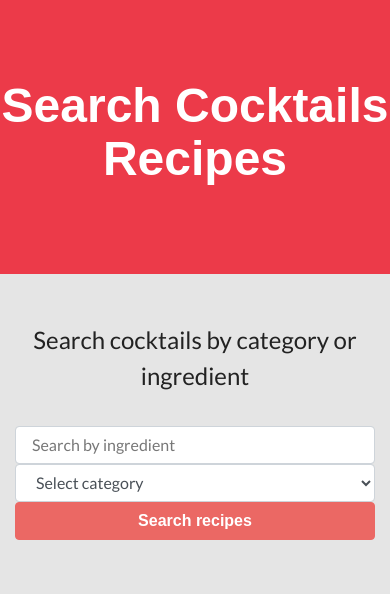
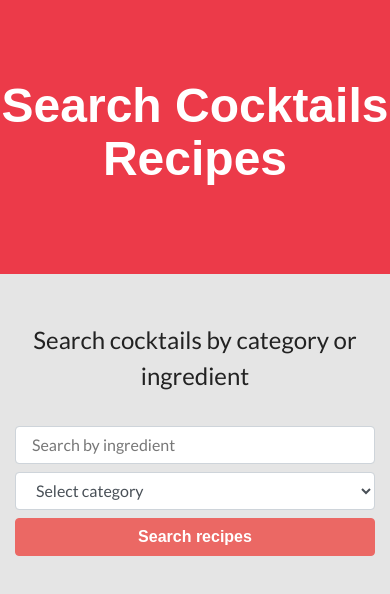
Before and after one commit to david-portilla/cocktails, a React (Create React App) app: page / in a window 390 px wide. Shown: the top 594 px of the page. Built offline with nearby package versions, Linux system fonts and the light colour scheme; no server answers; a web font is replaced by a local one.

Commit message:
adding context Categories

```diff
--- a/package.json
+++ b/package.json
@@ -6,6 +6,7 @@
     "@testing-library/jest-dom": "^5.11.10",
     "@testing-library/react": "^11.2.6",
     "@testing-library/user-event": "^12.8.3",
+    "axios": "^0.21.1",
     "react": "^17.0.2",
     "react-dom": "^17.0.2",
     "react-scripts": "^4.0.3",
--- a/src/App.js
+++ b/src/App.js
@@ -1,16 +1,17 @@
+import CategoriesProvider from './Components/context/CategoriesContext';
 import Form from './Components/Form';
 import Header from './Components/Header';
 
 function App () {
   return (
-    <>
+    <CategoriesProvider>
       <Header />
       <div className="container mt-5">
         <div className="row">
           <Form />
         </div>
       </div>
-    </>
+    </CategoriesProvider>
   );
 }
 
--- a/src/Components/Form.js
+++ b/src/Components/Form.js
@@ -1,6 +1,10 @@
-import React from 'react'
+import React, {useContext} from 'react'
+import {CategoriesContext} from './context/CategoriesContext'
 
 const Form = () => {
+  const {categories} = useContext(CategoriesContext)
+  console.log(categories)
+
   return (
     <form className="col-12">
       <fieldset className="text-center">
@@ -8,7 +12,7 @@ const Form = () => {
       </fieldset>
 
       <div className="row mt-4">
-        <div className="col-md-4">
+        <div className="col-md-4 mb-2">
           <input
             type="text"
             name="name"
@@ -16,7 +20,7 @@ const Form = () => {
             placeholder="Search by ingredient"
           />
         </div>
-        <div className="col-md-4">
+        <div className="col-md-4 mb-2">
           <select
             name="category"
             className="form-control"
--- /dev/null
+++ b/src/Components/context/CategoriesContext.js
@@ -0,0 +1,29 @@
+import React, {createContext, useEffect, useState} from 'react'
+import axios from 'axios';
+
+export const CategoriesContext = createContext();
+
+const CategoriesProvider = (props) => {
+  const [categories, setCategories] = useState([])
+
+  useEffect(() => {
+    const getCategories = async () => {
+      const URL = 'https://www.thecocktaildb.com/api/json/v1/1/list.php?c=list'
+      const categories = await axios.get(URL)
+      setCategories(categories.data.drinks)
+    }
+    getCategories()
+  }, [])
+
+  return (
+    <CategoriesContext.Provider
+      value={{
+        categories
+      }
+      }
+    >
+      {props.children}
+    </CategoriesContext.Provider>
+  )
+}
+export default CategoriesProvider
```
Also changed, not shown: 1 other file (tests, documents, lock files or other folders).
